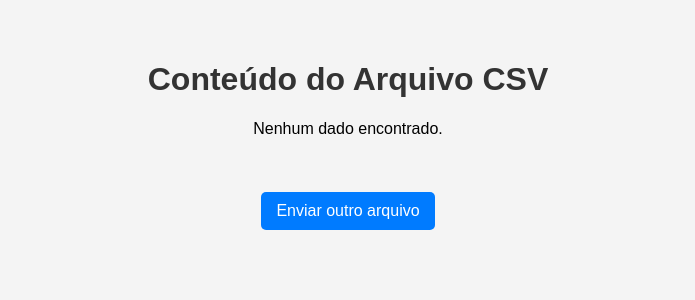
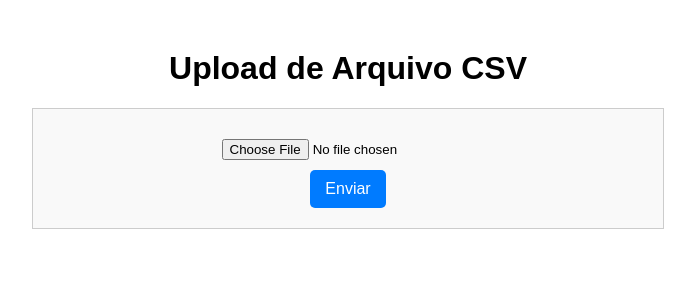
Before and after one commit to 7Fuzzy7/displaycsv-tds, a Flask app: page / in a window 1280 px wide. Shown: the top 300 px of the page, without its empty margins (292-987 px from the left). Run offline with Flask 3, Linux system fonts and the light colour scheme.

Commit message:
Página inicial e upload do CSV

```diff
--- a/templates/index.html
+++ b/templates/index.html
@@ -1,56 +1,47 @@
-<!doctype html>
-<html>
+<!DOCTYPE html>
+<html lang="pt">
 <head>
-        <title>Visualização dos dados</title>
+    <meta charset="UTF-8">
+    <meta name="viewport" content="width=device-width, initial-scale=1.0">
+    <title>Upload de Arquivo CSV</title>
     <style>
         body {
             font-family: Arial, sans-serif;
-                margin: 20px;
+            text-align: center;
+            margin: 50px;
+        }
+        form {
+            margin: 20px auto;
             padding: 20px;
-                background-color: #f4f4f4;
-                text-align: center;
+            border: 1px solid #ccc;
+            width: 50%;
+            background-color: #f9f9f9;
         }
-            h1 {
-                color: #333;
+        input[type="file"] {
+            margin: 10px 0;
         }
-            .data {
-                width: 80%;
-                margin: 20px auto;
-                border-collapse: collapse;
-                background: #fff;
-            }
-            .data th, .data td {
-                border: 1px solid black;
-                padding: 10px;
-                text-align: left;
-            }
-            .data th {
-                background-color: #ddd;
-            }
-            a {
-                display: inline-block;
-                margin-top: 20px;
+        button {
             padding: 10px 15px;
-                text-decoration: none;
-                background: #007BFF;
+            font-size: 16px;
+            cursor: pointer;
+            background-color: #007bff;
             color: white;
+            border: none;
             border-radius: 5px;
         }
-            a:hover {
-                background: #0056b3;
+        button:hover {
+            background-color: #0056b3;
         }
     </style>
 </head>
 <body>
-        <h1>Conteúdo do Arquivo CSV</h1>
-        {% if tables %}
-            {% for table in tables %}
-                {{ table|safe }}
-            {% endfor %}
-        {% else %}
-            <p>Nenhum dado encontrado.</p>
-        {% endif %}
+
+    <h1>Upload de Arquivo CSV</h1>
+    <form action="/display" method="post" enctype="multipart/form-data">
+        <input type="file" name="file" accept=".csv" required>
         <br>
-        <a href="/">Enviar outro arquivo</a>
+        <button type="submit">Enviar</button>
+    </form>
+
 </body>
 </html>
```
Lines whose indentation alone changed are shown as unchanged.
